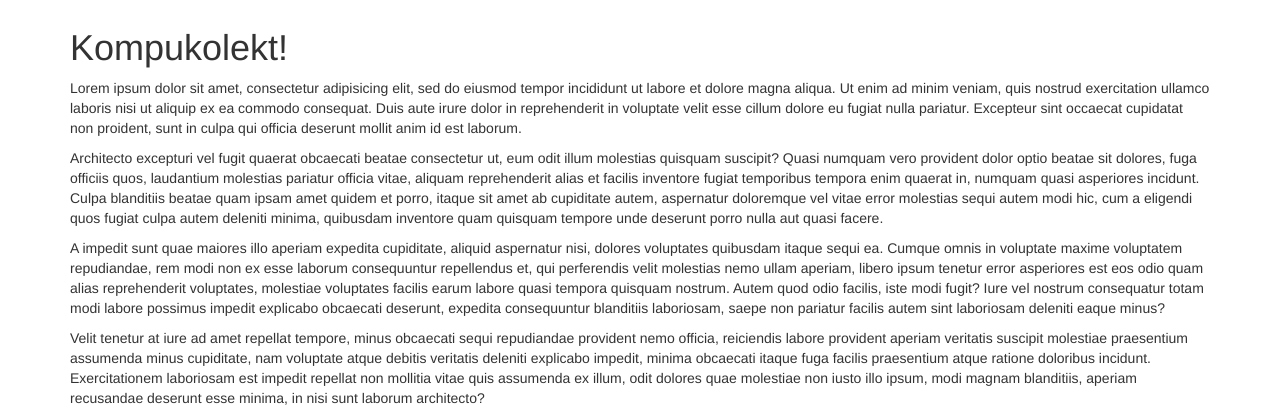
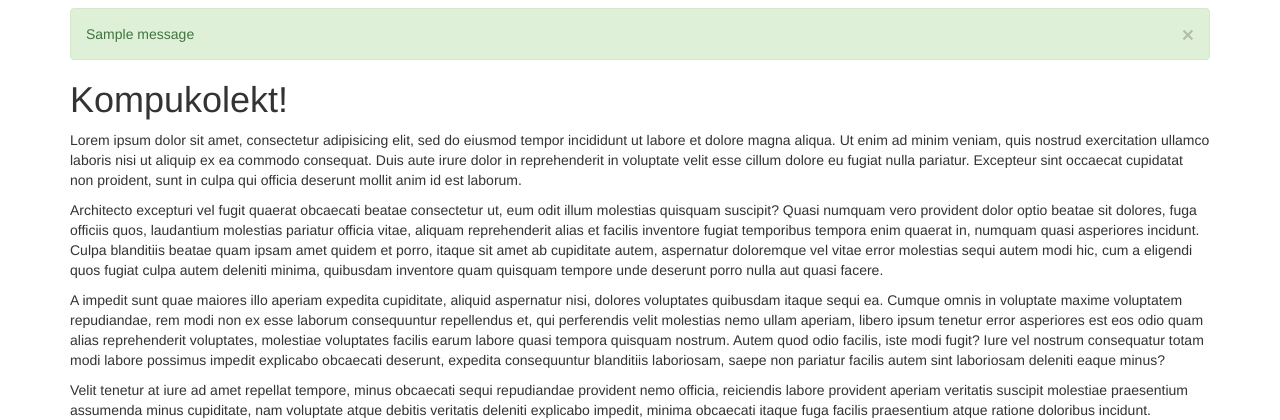
Before and after one commit to PabloCastellano/kompukolekt, a Django app: page / in a window 1280 px wide. Shown: the part 308-728 px from the top of the page. Run offline with Django 3.2, Linux system fonts and the light colour scheme; tables that the repository leaves empty hold one stand-in row (values such as "Sample post"); one stand-in notice (Sample message) is shown; some libraries are stand-ins or nearby versions.

Commit message:
messages in header

```diff
--- a/item/templates/base.html
+++ b/item/templates/base.html
@@ -8,12 +8,13 @@
   <meta name="description" content="kopmukolekt, inventario, informatica">
   <meta name="author" content="Pablo Castellano">
   {% load staticfiles %}
-  <link rel="icon" href="{% static "favicon.ico" %}">
+  <link rel="icon" href="{% static 'favicon.ico' %}">
 
   <title>{% block title %}KompuKolekt!{% endblock %}</title>
 
-  <link href="{% static "bootstrap/css/bootstrap.css" %}" rel="stylesheet">
-  <link href="{% static "css/kompukolekt.css" %}" rel="stylesheet">
+  <link href="{% static 'bootstrap/css/bootstrap.css' %}" rel="stylesheet">
+  <link href="{% static 'css/kompukolekt.css' %}" rel="stylesheet">
+  <script src="{% static 'bootstrap/js/bootstrap.min.js' %}"></script>
 </head>
 
 <body>
@@ -26,12 +27,12 @@
   <div class="navbar-form navbar-left">
   <a href="#"><img src="{% static "logo.png" %}"></a>
   <div class="form-group">
-      <a href="{% url 'home' %}" style="color: black"><span class="glyphicon glyphicon-barcode"></span> <strong>KompuKolekt!</strong></a>
+      <a href="{% url 'home' %}" style="color: black"><i class="glyphicon glyphicon-barcode"></i> <strong>KompuKolekt!</strong></a>
       <i class="glyphicon glyphicon-user"></i>
 {% if user.is_authenticated %}
     Welcome, <strong>{{ user.username }}</strong>. |
-    <a href="/item/dashboard">My dashboard</a> |
-    <span class="glyphicon glyphicon-log-out"></span> <a href="/account/logout">Log out</a>
+    <a href="/dashboard">My dashboard</a> |
+    <i class="glyphicon glyphicon-log-out"></i> <a href="/account/logout">Log out</a>
 {% else %}
     Please <a href="/account/login">log in</a> or <a href="/account/register">register</a>.
 {% endif %}
@@ -45,6 +46,18 @@
         <img style="position: absolute; top: 0; right: 0; border: 0;" src="{% static "forkme_right_red_aa0000.png" %}" alt="Fork me on GitHub"
         data-canonical-src="{% static "forkme_right_red_aa0000.png" %}">
     </a>
+
+    {% if messages %}
+    <div id="messages">
+        {% for message in messages %}
+            <div class="alert alert-{{message.tags}}">
+                <a class="close" data-dismiss="alert">×</a>
+                {{message}}
+            </div>
+        {% endfor %}
+    </div>
+    {% endif %}
+
     {% block content %}{% endblock %}
 
     <footer class="footer">
```
